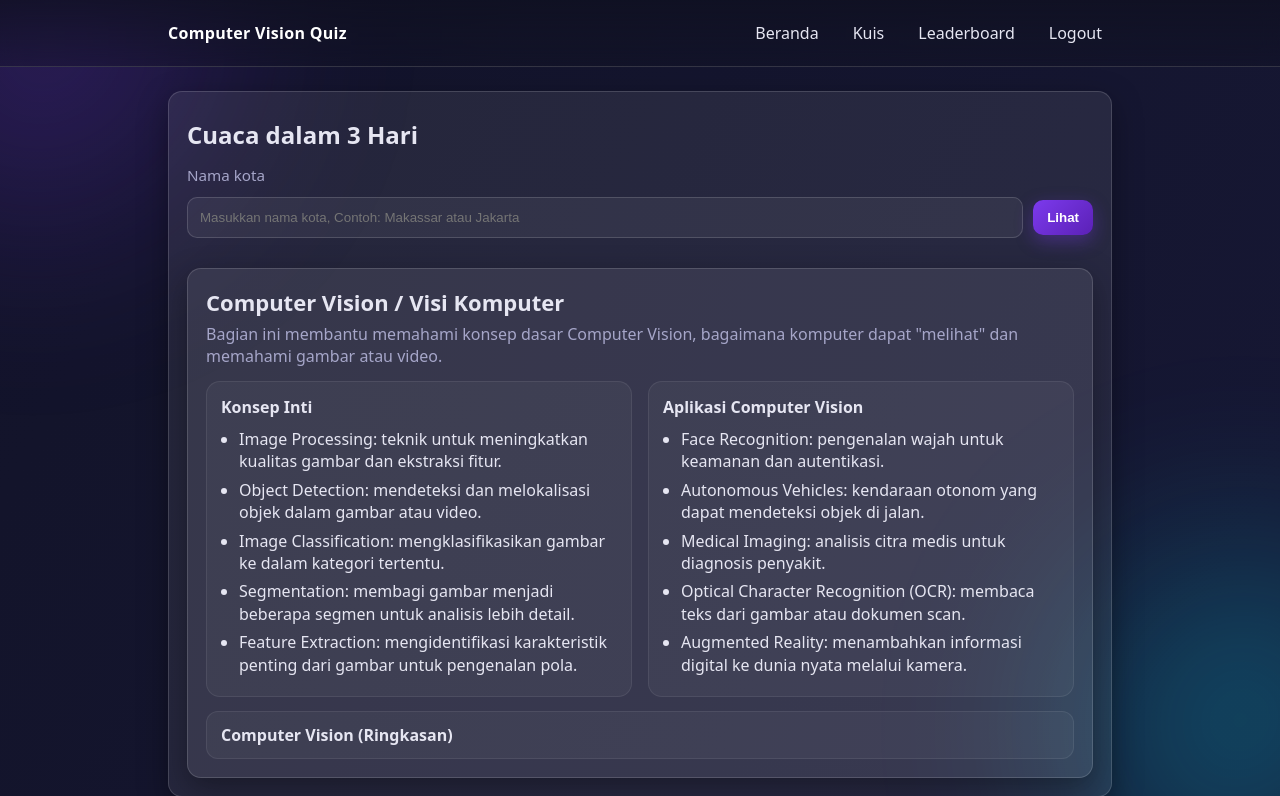
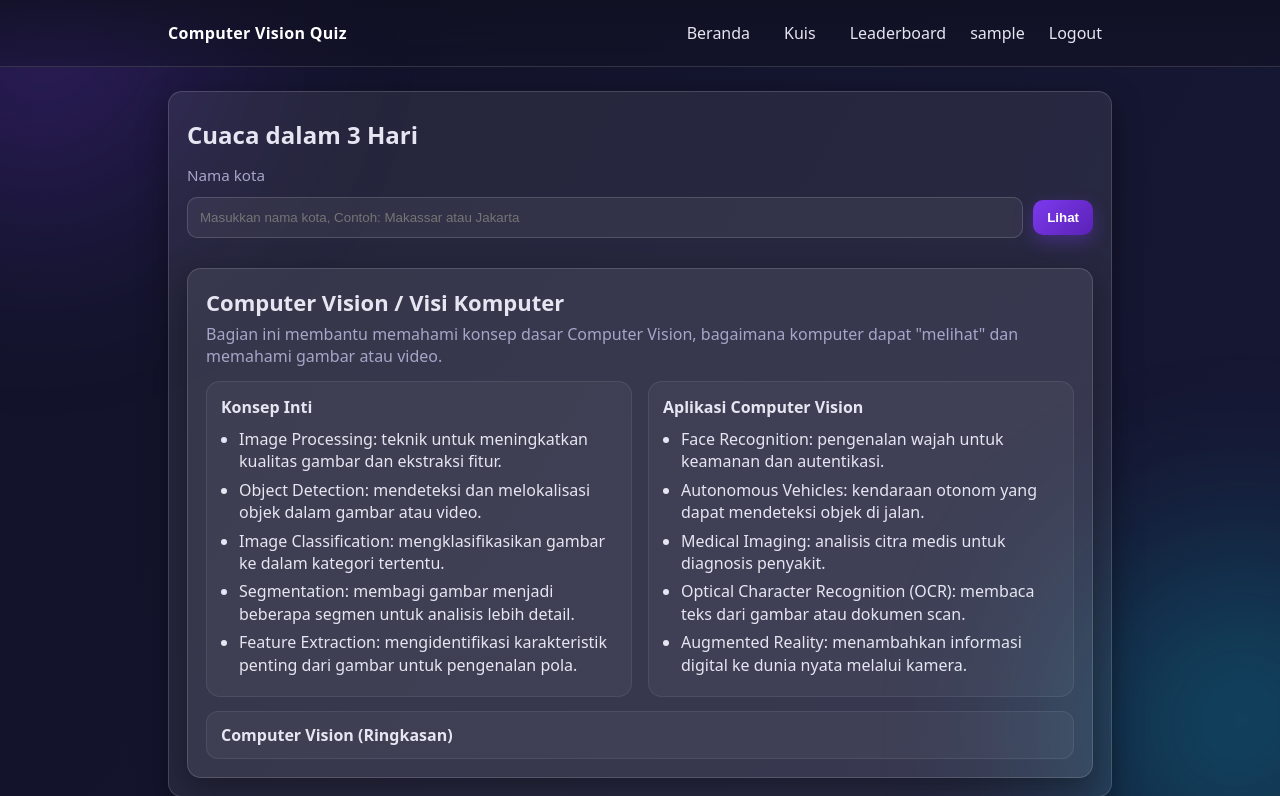
Before and after one commit to Halip26/quiz-app-flask, a Flask app: page / in a window 1280 px wide. Shown: the top 796 px of the page. Run offline with Flask 3, Linux system fonts and the light colour scheme; the visitor is signed in with stand-in values (Sample User, id 1).

Commit message:
add current username inside navMenu

```diff
--- a/templates/base.html
+++ b/templates/base.html
@@ -42,7 +42,11 @@
     <header class="navbar">
       <div class="navbar-inner">
         <a class="brand" href="{{ url_for('index') }}">Computer Vision Quiz</a>
-        <button class="navbar-toggler" id="navbarToggler" aria-label="Toggle navigation">
+        <button
+          class="navbar-toggler"
+          id="navbarToggler"
+          aria-label="Toggle navigation"
+        >
           <span></span>
           <span></span>
           <span></span>
@@ -52,6 +56,7 @@
           <a href="{{ url_for('quiz') }}">Kuis</a>
           <a href="{{ url_for('leaderboard') }}">Leaderboard</a>
           {% if current_user.is_authenticated %}
+          <span class="user-name">{{ current_user.username }}</span>
           <a href="{{ url_for('logout') }}">Logout</a>
           {% else %}
           <a href="{{ url_for('login') }}">Login</a>
```
